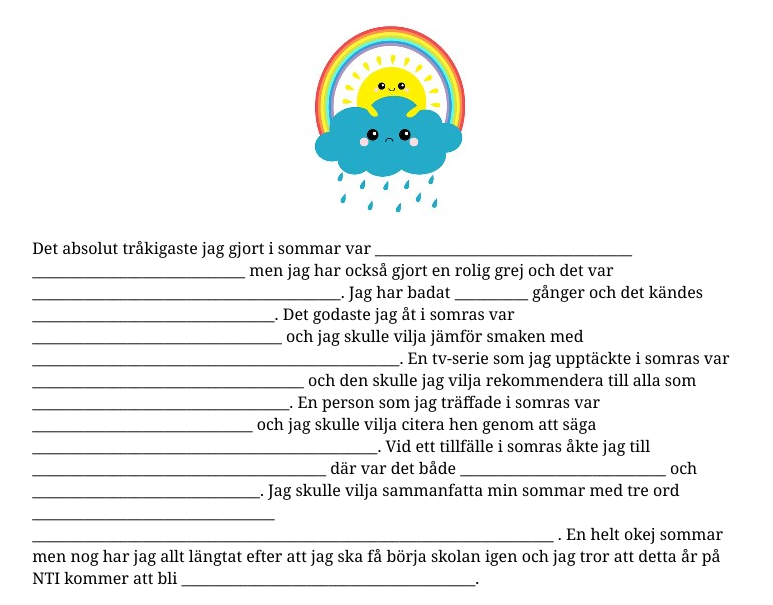
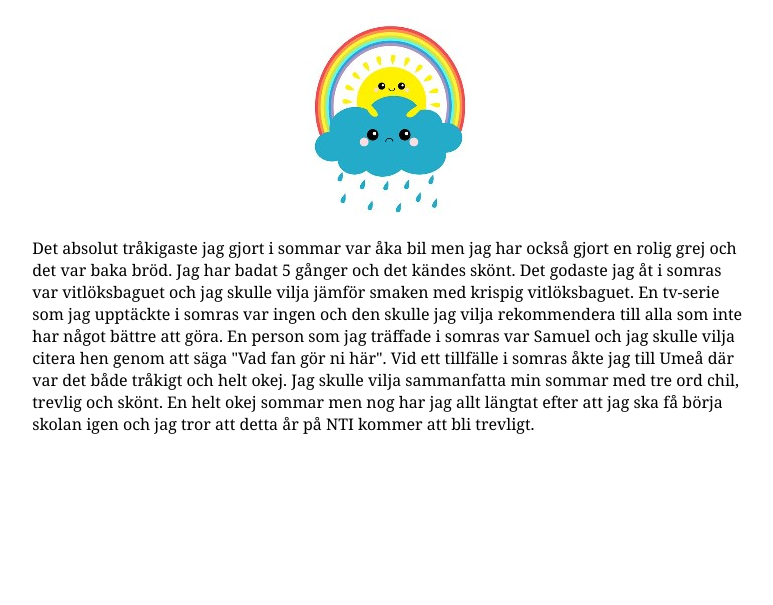
Before and after one commit to Mephit299/repetition-wu2-sommararbete, a plain HTML site: page index.html in a window 1280 px wide. Shown: the part 195-800 px from the top of the page, without its empty margins (250-1023 px from the left). Drawn offline with Linux system fonts and the light colour scheme.

Commit message:
redigerat texten och städat upp css

```diff
--- a/index.html
+++ b/index.html
@@ -16,12 +16,14 @@
     </header>
     <main class="container">
         <article>
-            <p>Det absolut tråkigaste jag gjort i sommar var ___________________________________
-                 _____________________________ men jag har också gjort en rolig grej och det var
-                 __________________________________________. Jag har badat __________ gånger och det kändes
-                  _________________________________. Det godaste jag åt i somras var __________________________________ och jag skulle vilja jämför smaken med __________________________________________________. En tv-serie som jag upptäckte i somras var _____________________________________ och den skulle jag vilja rekommendera till alla som ___________________________________. En person som jag träffade i somras var ______________________________ och jag skulle vilja citera hen genom att säga _______________________________________________. Vid ett tillfälle i somras åkte jag till ________________________________________ där var det både ____________________________ och _______________________________. Jag skulle vilja sammanfatta min sommar med tre ord _________________________________
-                _______________________________________________________________________ .
-                En helt okej sommar men nog har jag allt längtat efter att jag ska få börja skolan igen och jag tror att detta år på NTI kommer att bli ________________________________________.
+            <p>Det absolut tråkigaste jag gjort i sommar var åka bil men jag har också gjort en rolig grej och det var
+                 baka bröd. Jag har badat 5 gånger och det kändes
+                  skönt. Det godaste jag åt i somras var vitlöksbaguet och jag skulle vilja jämför smaken med krispig vitlöksbaguet.
+                  En tv-serie som jag upptäckte i somras var ingen och den skulle jag vilja rekommendera till alla som inte har något bättre att göra.
+                   En person som jag träffade i somras var Samuel och jag skulle vilja citera hen genom att säga "Vad fan gör ni här".
+                   Vid ett tillfälle i somras åkte jag till Umeå där var det både tråkigt och helt okej.
+                   Jag skulle vilja sammanfatta min sommar med tre ord chil, trevlig och skönt.
+                En helt okej sommar men nog har jag allt längtat efter att jag ska få börja skolan igen och jag tror att detta år på NTI kommer att bli trevligt.
 
                 </p>
         </article>
--- a/style.css
+++ b/style.css
@@ -11,5 +11,4 @@ body>header{
 .container{
     width: min(80ch , 100vw - 2rem);
     margin-inline: auto;
-
 }
```
